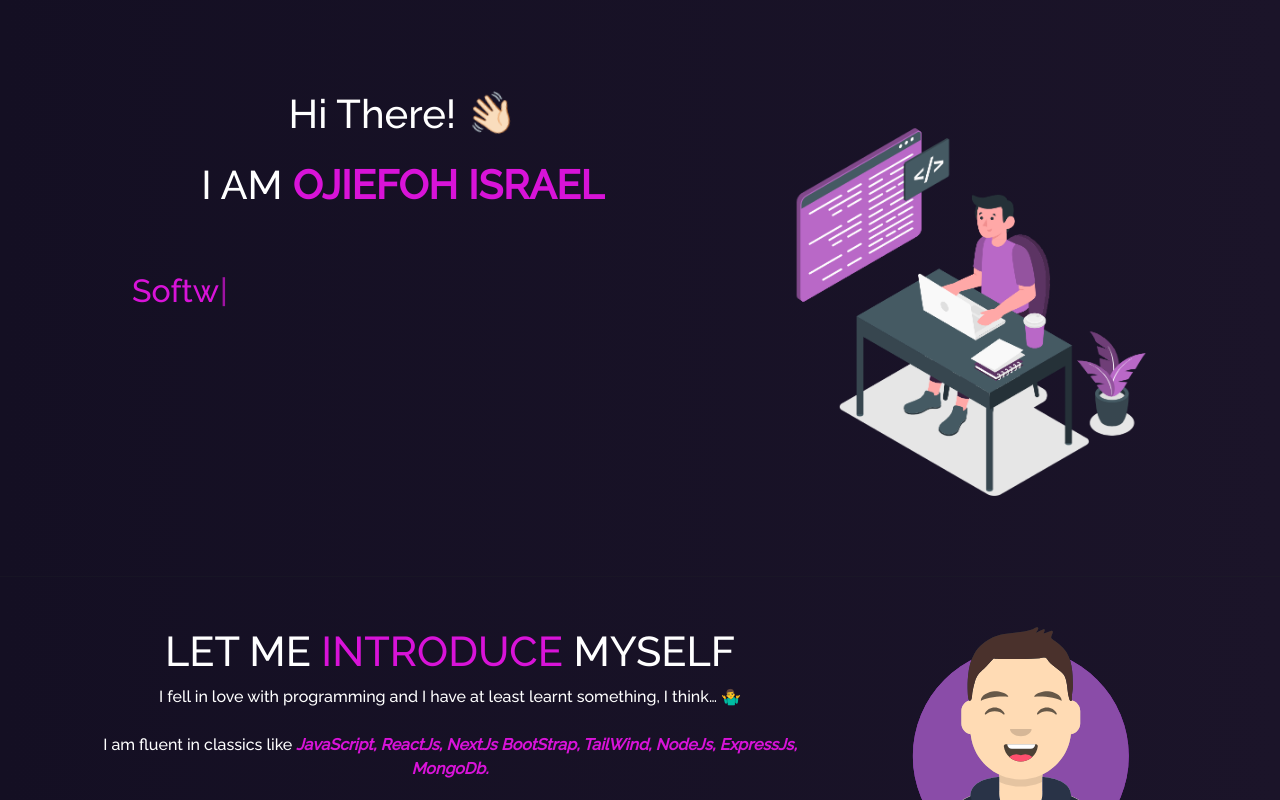
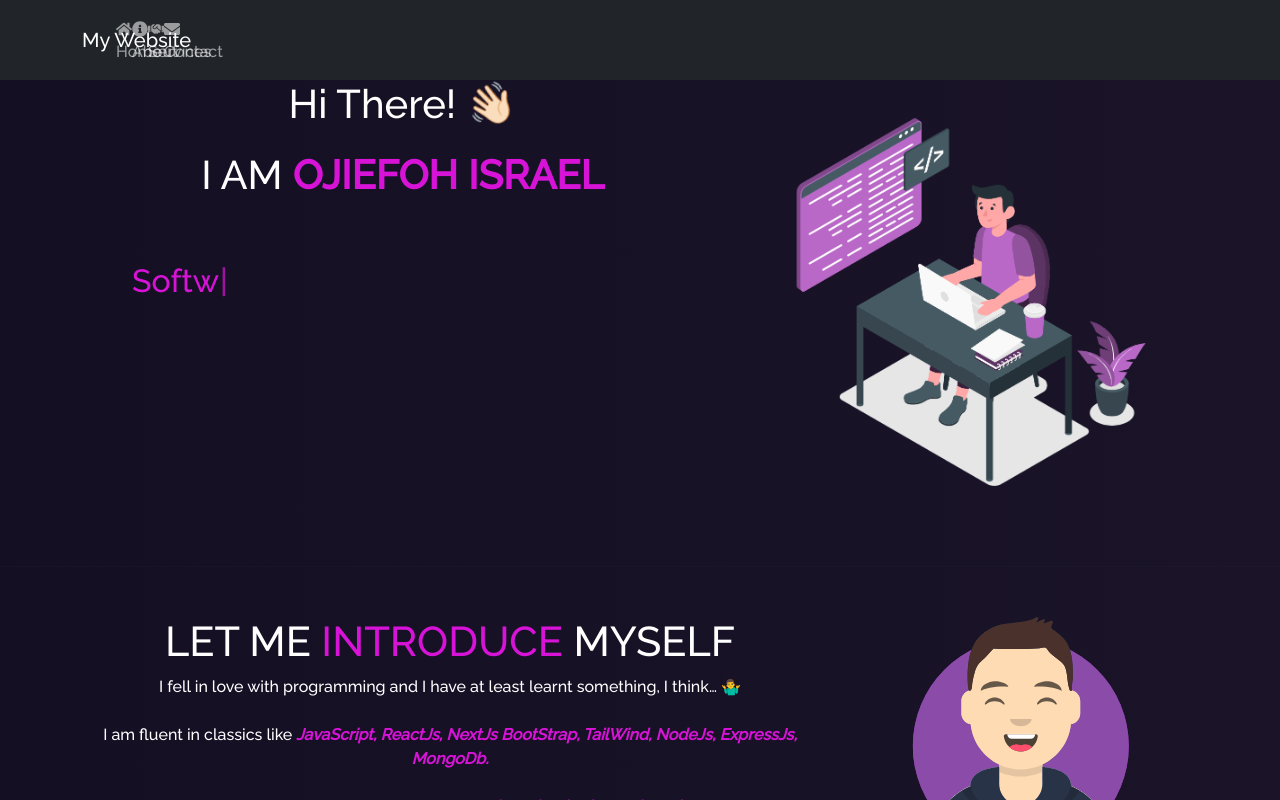
Before and after one commit to IsraelOjiefoh/portfolio, a React (Vite) app: page / in a window 1280 px wide. Shown: the top 800 px of the page. Built offline with nearby package versions, Linux system fonts and the light colour scheme.

Commit message:
modified

```diff
--- a/src/App.jsx
+++ b/src/App.jsx
@@ -1,14 +1,16 @@
 import "./App.css";
 import Home from "./components/home";
 import Footer from "./components/footer";
+import Navbar from "./components/navbar";
 function App() {
   return (
     <>
       <div className="App">
-        <div className="home">
+        <Navbar/>
+
           <Home />
         </div>
-      </div>
+
         <Footer />
     </>
   );
--- /dev/null
+++ b/src/components/navbar.jsx
@@ -0,0 +1,33 @@
+import { Navbar, Nav, Container } from 'react-bootstrap';
+import { FaHome, FaInfoCircle, FaHandshake, FaEnvelope } from 'react-icons/fa';
+
+function MyNavbar() {
+  return (
+    <Navbar bg="dark" variant="dark" expand="lg">
+      <Container>
+        <Navbar.Brand href="/">
+          My Website
+        </Navbar.Brand>
+        <Navbar.Toggle aria-controls="responsive-navbar-nav" />
+        <Navbar.Collapse id="responsive-navbar-nav">
+          <Nav className="ml-auto">
+            <Nav.Link href="/">
+              <FaHome /> Home
+            </Nav.Link>
+            <Nav.Link href="/about">
+              <FaInfoCircle /> About
+            </Nav.Link>
+            <Nav.Link href="/services">
+              <FaHandshake /> Services
+            </Nav.Link>
+            <Nav.Link href="/contact">
+              <FaEnvelope /> Contact
+            </Nav.Link>
+          </Nav>
+        </Navbar.Collapse>
+      </Container>
+    </Navbar>
+  );
+}
+
+export default MyNavbar;
```
Also changed, not shown: src/components/navbar.css (added).
